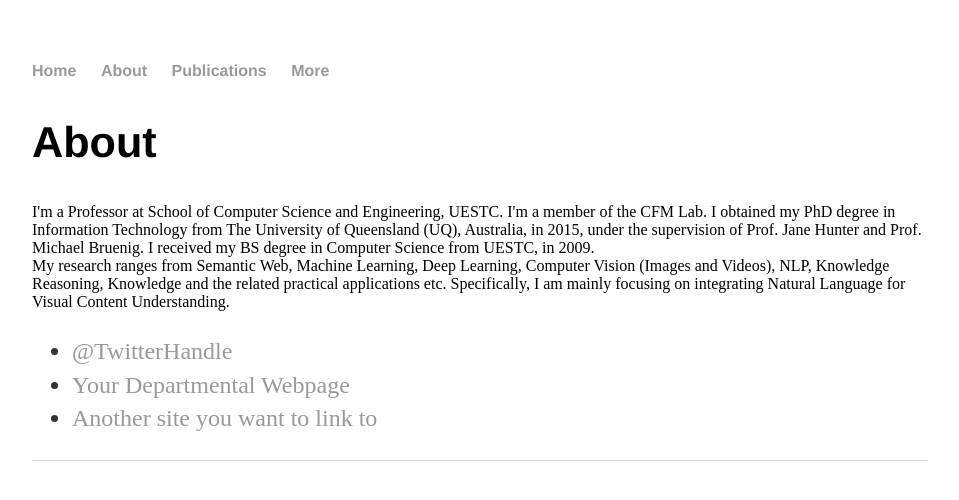
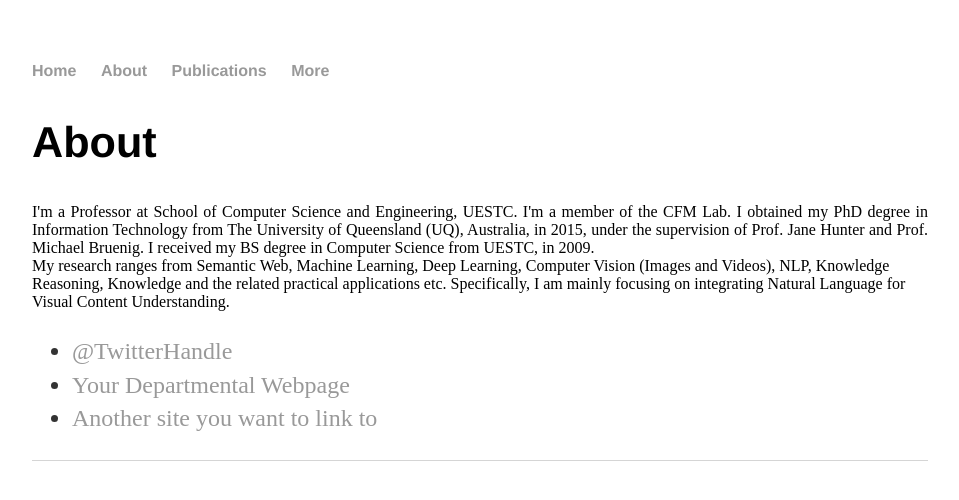
Before and after one commit to lianliGao/lianligao.github.io, a Jekyll site: the page built from about/index.html, in a window 1280 px wide. Shown: the top 500 px of the page, without its empty margins (160-1119 px from the left). Built offline with Jekyll 4.4.1, drawn with Linux system fonts in a browser that asks for light colours.

Commit message:
Update index.html

```diff
--- a/about/index.html
+++ b/about/index.html
@@ -5,7 +5,7 @@ title: About lianli gao
 
 		<div class="about me">
 			<h2>About</h1>
-			<div text-align="justify"; text-justify="inter-word";> I'm a Professor at School of Computer Science and Engineering, UESTC. I'm a member of the CFM Lab. I obtained my PhD degree in Information Technology from The University of Queensland (UQ), Australia, in 2015, under the supervision of Prof. Jane Hunter and Prof. Michael Bruenig. I received my BS degree in Computer Science from UESTC, in 2009. </div>
+			<div style="text-align:justify; text-justify:inter-word;"> I'm a Professor at School of Computer Science and Engineering, UESTC. I'm a member of the CFM Lab. I obtained my PhD degree in Information Technology from The University of Queensland (UQ), Australia, in 2015, under the supervision of Prof. Jane Hunter and Prof. Michael Bruenig. I received my BS degree in Computer Science from UESTC, in 2009. </div>
                         <div>My research ranges from Semantic Web, Machine Learning, Deep Learning, Computer Vision (Images and Videos), NLP, Knowledge Reasoning, Knowledge and the related practical applications etc.  Specifically, I am mainly focusing on integrating Natural Language for Visual Content Understanding. </div>
 
 			<ul class="contacts">
```
